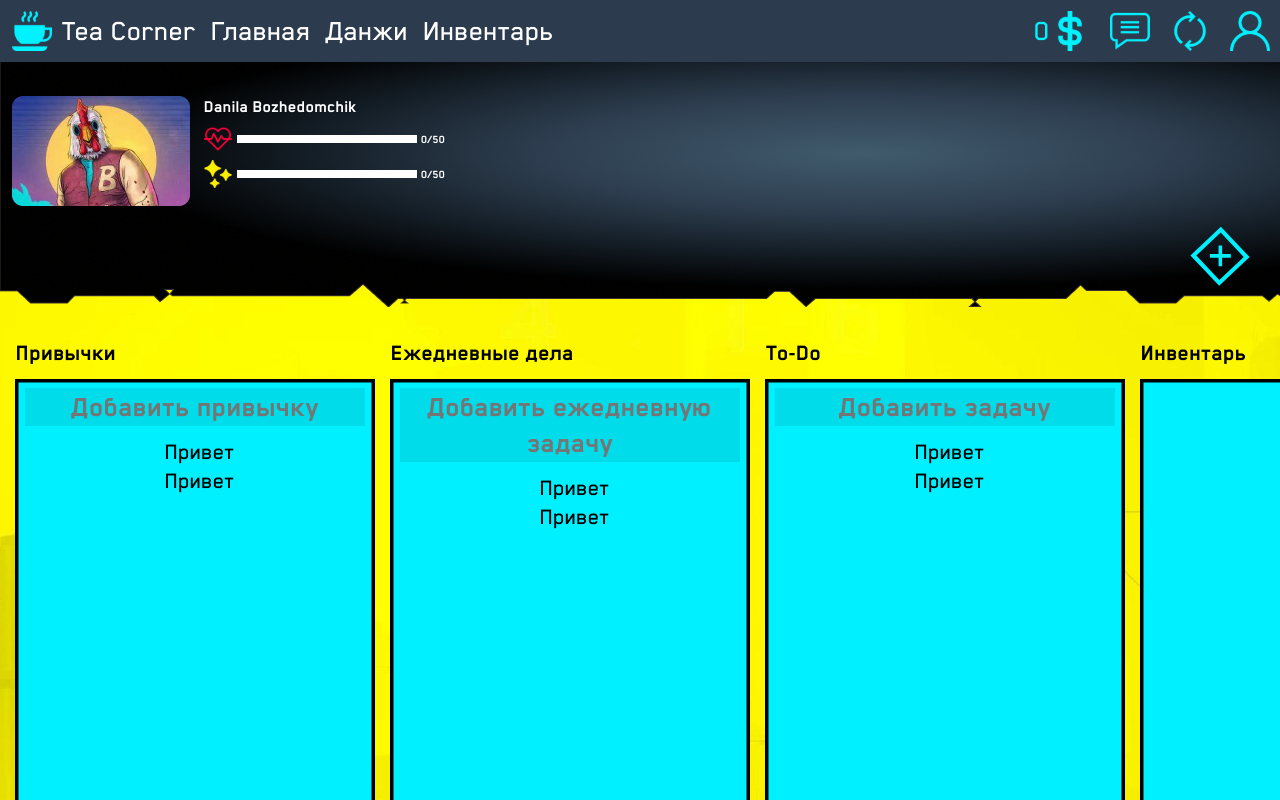
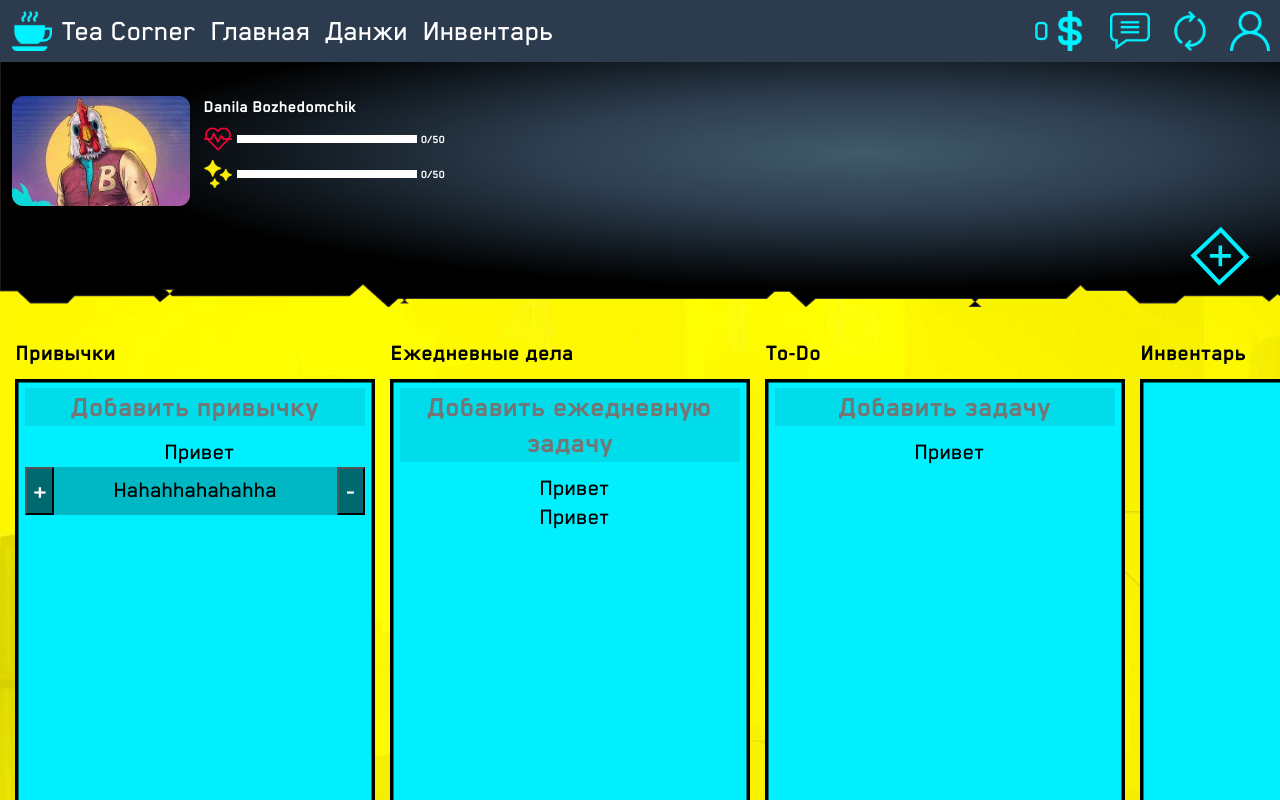
Before and after one commit to tea-corner/Frontend, a Vue app in the folder tea_corner-habbits/: page /about in a window 1280 px wide. Shown: the top 800 px of the page. Built offline with nearby package versions, Linux system fonts and the light colour scheme; the HTML template or start-up script is replaced by a standard one.

Commit message:
add TaskItem component

```diff
--- a/tea_corner-habbits/src/components/BlockItem.vue
+++ b/tea_corner-habbits/src/components/BlockItem.vue
@@ -9,8 +9,9 @@
         <div class="scrollText">
           <ul class="listBlockHabbit">
             <li class="itemBlockHabbit">Привет</li>
-            <li class="itemBlockHabbit">Привет</li>
-
+            <li class="itemBlockHabbit">
+              <task-item></task-item>
+            </li>
           </ul>
         </div>
       </div>
@@ -20,47 +21,40 @@
       <h4 class="blockName">Ежедневные дела</h4>
 
       <div class="blockNewList HardBtn" id="elementBlock">
-        <button class="btnBlockAdd" >Добавить ежедневную задачу</button>
+        <button class="btnBlockAdd">Добавить ежедневную задачу</button>
 
         <div class="scrollText">
           <ul class="listBlockHabbit">
             <li class="itemBlockHabbit">Привет</li>
             <li class="itemBlockHabbit">Привет</li>
-
           </ul>
         </div>
       </div>
     </div>
 
-
     <div class="blockHabbit">
       <h4 class="blockName">To-Do</h4>
 
       <div class="blockNewList" id="elementBlock">
-        <button class="btnBlockAdd"> Добавить задачу</button>
+        <button class="btnBlockAdd">Добавить задачу</button>
 
         <div class="scrollText">
           <ul class="listBlockHabbit">
+            <li class="itemBlockHabbit"></li>
             <li class="itemBlockHabbit">Привет</li>
-            <li class="itemBlockHabbit">Привет</li>
-
           </ul>
         </div>
       </div>
     </div>
 
-
     <div class="blockHabbit">
       <h4 class="blockName">Инвентарь</h4>
 
       <div class="blockNewList" id="elementBlock">
-
-
         <div class="scrollText">
           <ul class="listBlockHabbit">
             <li class="itemBlockHabbit">Привет</li>
             <li class="itemBlockHabbit">Привет</li>
-
           </ul>
         </div>
       </div>
@@ -69,6 +63,13 @@
 </template>
 
 <script>
+import TaskItem from '@/components/TaskItem';
+
+export default {
+  components: {
+    TaskItem
+  },
+};
 </script>
 
 <style scoped>
@@ -106,7 +107,6 @@
   line-height: 36px;
 
   align-items: center;
-
 }
 
 .blockName {
--- a/tea_corner-habbits/src/components/TaskItem.vue
+++ b/tea_corner-habbits/src/components/TaskItem.vue
@@ -1,13 +1,40 @@
 <template>
-
+  <div class="taskItem">
+    <task-button>+</task-button>
+    <div class="desciption">{{ this.text }}</div>
+    <task-button>-</task-button>
+  </div>
 </template>
 
 <script>
+import TaskButton from "@/components/UI/TaskButton";
+
 export default {
-
-}
+  components: { TaskButton },
+  data() {
+    return {
+      text: "Hahahhahahahha",
+    };
+  },
+  props: {
+    text: String,
+    required: Boolean,
+  },
+};
 </script>
 
 <style>
+.taskItem {
+  display: flex;
+  width: 340px;
+  text-align: center;
+}
 
+.desciption {
+  background: #00b8c4;
+  width: 320px;
+  display: flex;
+  align-items: center;
+  justify-content: center;
+}
 </style>
--- a/tea_corner-habbits/src/components/UI/TaskButton.vue
+++ b/tea_corner-habbits/src/components/UI/TaskButton.vue
@@ -5,11 +5,18 @@
 </template>
 
 <script>
-export default {};
+export default {
+    name: "task-button",
+};
 </script>
 
 <style>
 .taskButton {
-    color:#00B8C4;
+    background-color: #006970;
+    width: 29px;
+    height: 48px;
+    color: white;
+    font-size: 30px;
+    font-family: 'Blender Pro';
 }
 </style>
--- a/tea_corner-habbits/src/pages/About.vue
+++ b/tea_corner-habbits/src/pages/About.vue
@@ -1,22 +1,19 @@
 <template>
   <div class="sectionBlocks">
     <hero-menu></hero-menu>
-
-    <block-item> </block-item>
+    <block-item></block-item>
   </div>
 </template>
 
 <script>
 import HeroMenu from "@/components/HeroMenu";
 import Hero from "@/components/Hero";
-import TaskButton from "@/components/UI/TaskButton";
 import blockItem from "@/components/BlockItem";
 
 export default {
   components: {
     HeroMenu,
     Hero,
-    TaskButton,
     blockItem,
   },
 };
```
